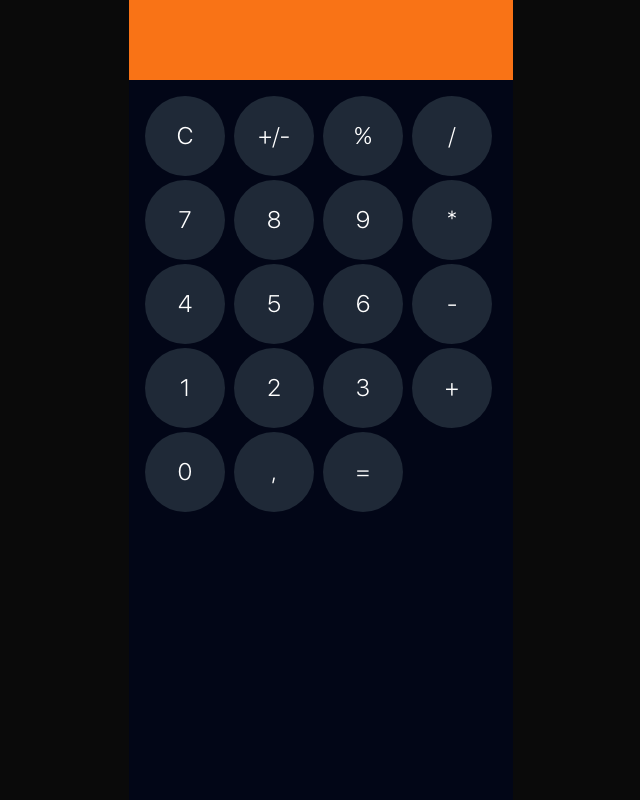
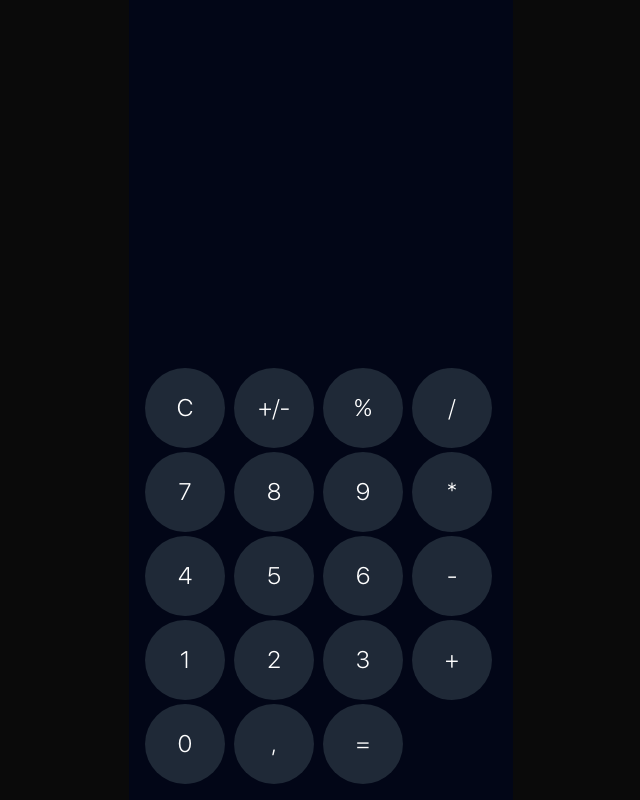
Before and after one commit to IgorLebedev/calculator, a React (Create React App) app: page / in a window 1280 px wide. Shown: the whole page, without its empty margins (319-959 px from the left). Built offline with nearby package versions, Linux system fonts and the light colour scheme; the HTML template or start-up script is replaced by a standard one.

Commit message:
some layout changes

```diff
--- a/src/components/Form.tsx
+++ b/src/components/Form.tsx
@@ -2,8 +2,8 @@ import React from "react";
 
 const Input = () => {
   return (
-    <div className="containter text-4xl">
-      <input className="bg-orange-500 text-white h-20 px-5 pb-5 pt-5 outline-none w-full text-right" type="text" />
+    <div className="relative grow text-6xl bg-slate-950">
+      <input className="absolute bottom-0 bg-transparent text-white w-full h-auto pb-0 pt-10 px-8 outline-none text-right" type="text" />
     </div>
   );
 };
```
